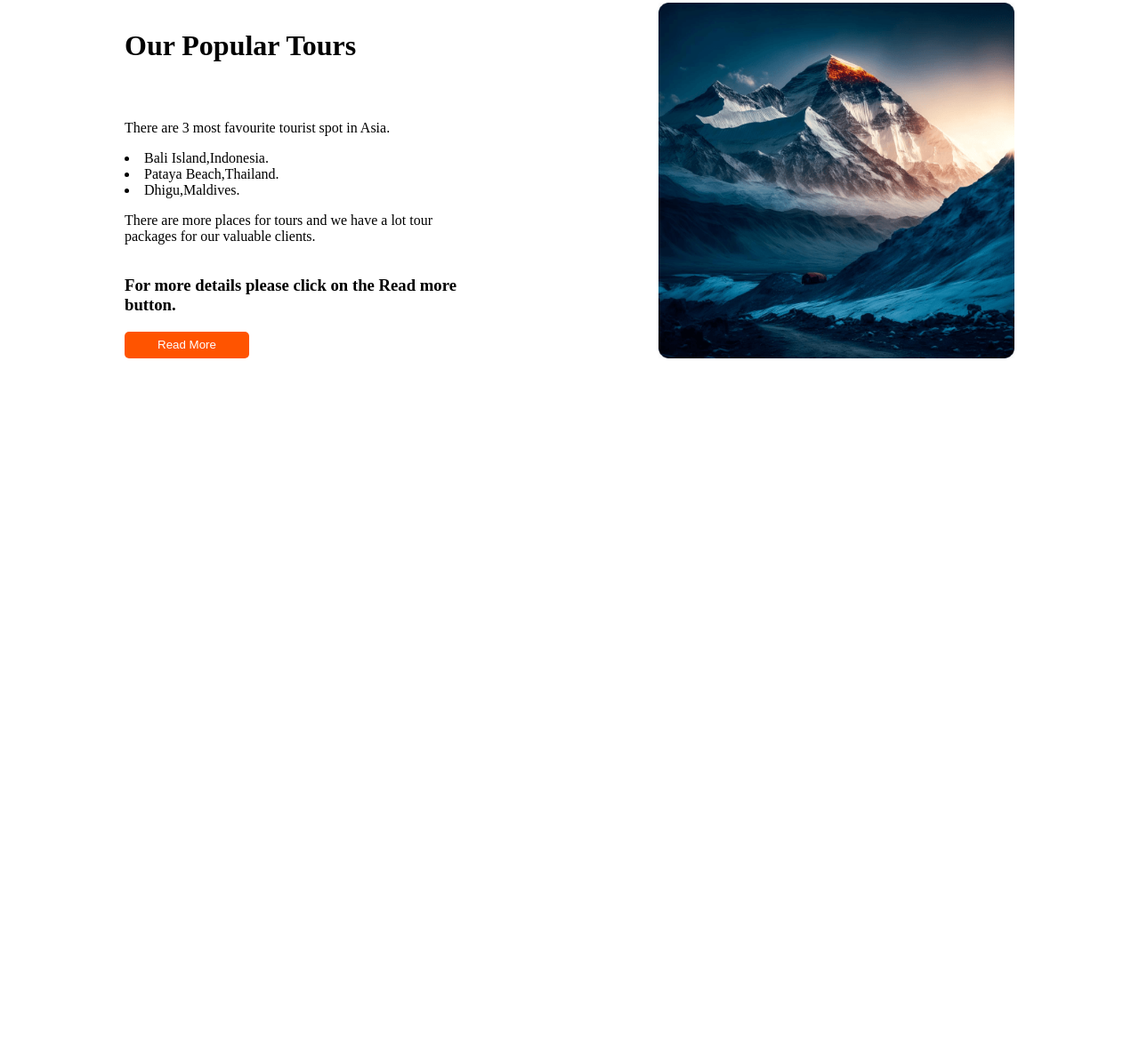
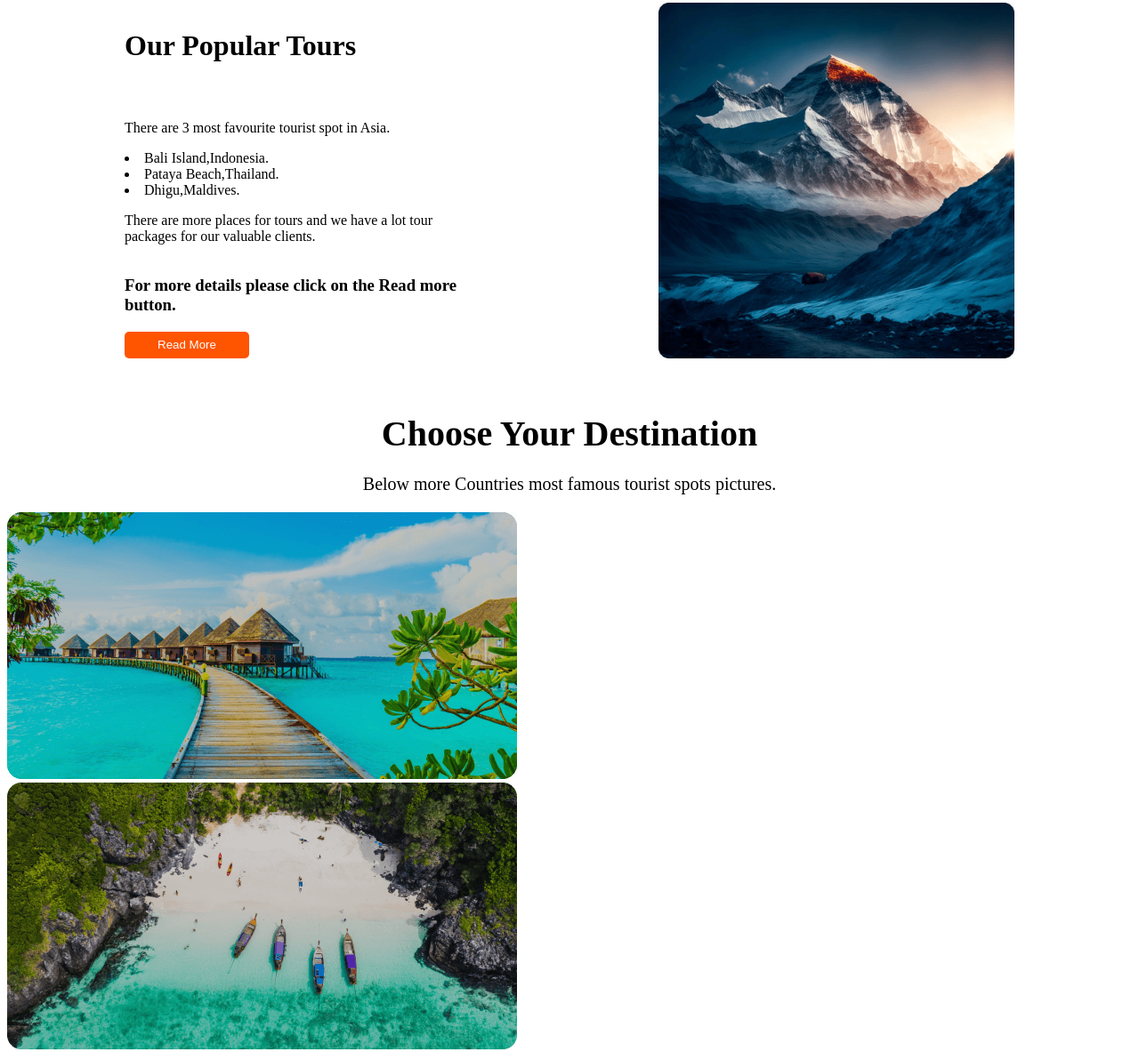
Before and after one commit to jabir6k/Country-Travel-repo, a plain HTML site: page index.html in a window 1280 px wide. Shown: the part 544-1736 px from the top of the page at 89% size. Before the commit the page ends 955 px from the top, so only its background shows below. Drawn offline with Linux system fonts and the light colour scheme.

Commit message:
added destinaions

```diff
--- a/index.html
+++ b/index.html
@@ -60,6 +60,19 @@
          <img src="./B9A2-Hero-Travel-main/Images/Rectangle 4.png" alt="">
         </div>
 
+        <div class="Destintions">
+           <h1>
+            Choose Your Destination
+           </h1>
+           <p>Below more Countries most famous tourist spots pictures.</p>
+        </div>
+
+        <div class="countries-images">
+         <div>
+            <img src="./B9A2-Hero-Travel-main/Images/Rectangle 5.png" alt="">
+            <img src="./B9A2-Hero-Travel-main/Images/Rectangle 8.png" alt="">
+         </div>
+        </div>
     </main>
     <footer></footer>
 </body>
--- a/styles/style.css
+++ b/styles/style.css
@@ -188,33 +188,46 @@ line-height: 26px;
 
 /* tours-container ends here */
 
+/* destinations start here */
+.Destintions{
+    width: 1000px;
+    /* border: 2px solid mediumspringgreen; */
+    padding-top: 60px;
+    display: flex;
+    flex-direction: column;
+    justify-content: center;
+    align-items: center;
+    margin: 0 auto;
+}
+.Destintions h1{
+    /* border: 2px solid blue; */
+    width:478px ;
+    height:50px ;
+    font-size: 40px;
+    font-weight: 800;
+    display: flex;
+    justify-content: center;
+    align-items: center;
+    margin: 0 auto;
+}
 
-/* @media  screen and ( max-width:600px) {
-    .nav-container{
-        flex-direction: column;
-    }
-    .nav-heading img{
-        width: 60px;
-        object-fit: cover;
-    }
-    .nav-heading p{
-        font-size:40px;
-    }
-    .items-container{
-        font-size: 36px;
-    }
+.Destintions p{
+    display: flex;
+    justify-content: center;
+    align-items: center;
+   padding:  20px 0;
+    margin: 0 auto;
+    font-size: 20px;
+}
 
-    .banner-container{
-        width: 600px;
-    }
-    .banner-heading{
-        position: fixed;
-        width: 50%;
-        justify-content: center;
-        align-items: center;
-       font-size: 32px;
-      font-weight: 800;
-      border: 2px solid red;
+/* destinations ends here */
 
-    }
-} */
+/* countries-images start here */
+
+.countries-images{
+    width: 1000px;
+
+}
+
+
+/* countries-images end here */
```
